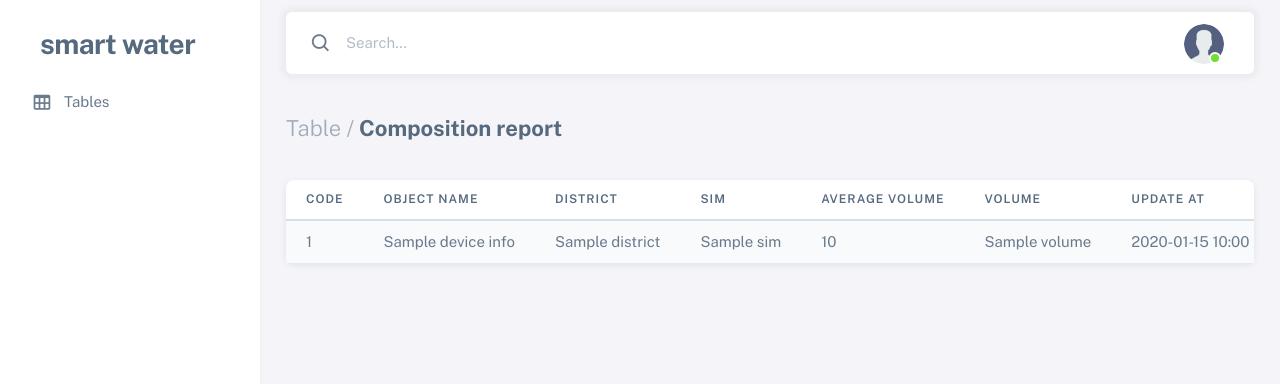
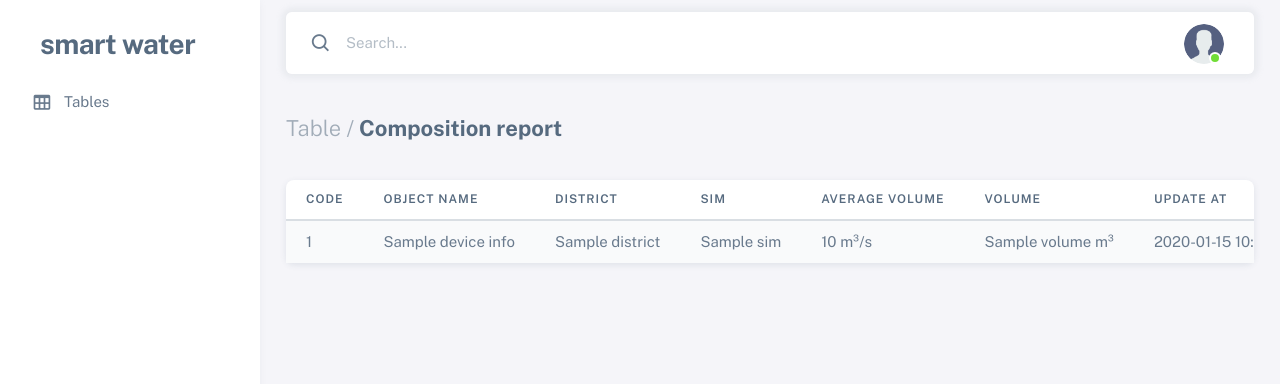
Before and after one commit to jakha921/SmartWaterSystem, a Django app: template templates/app/tables-basic.html in a window 1280 px wide. Shown: the top 384 px of the page. Run offline with Django 4.2, Linux system fonts and the light colour scheme; the template is opened without the code that fills it: most values are stand-ins (such as "Sample title", 1, 10 or a date in 2020); some libraries are stand-ins or nearby versions.

Commit message:
add to table m3

```diff
--- a/templates/app/tables-basic.html
+++ b/templates/app/tables-basic.html
@@ -68,8 +68,8 @@
                                         <td>{{ consumption.device_info.sim }}</td>
                                     {% endif %}
 
-                                    <td>{{ consumption.average_volume }}</td>
-                                    <td>{{ consumption.volume }}</td>
+                                    <td>{{ consumption.average_volume }} m³/s</td>
+                                    <td>{{ consumption.volume }} m³</td>
                                     <td>{{ consumption.updated_at|date:'Y-m-d' }} {{ consumption.updated_at|time:'H:i' }}</td>
                                 </tr>
                             {% endfor %}
```
